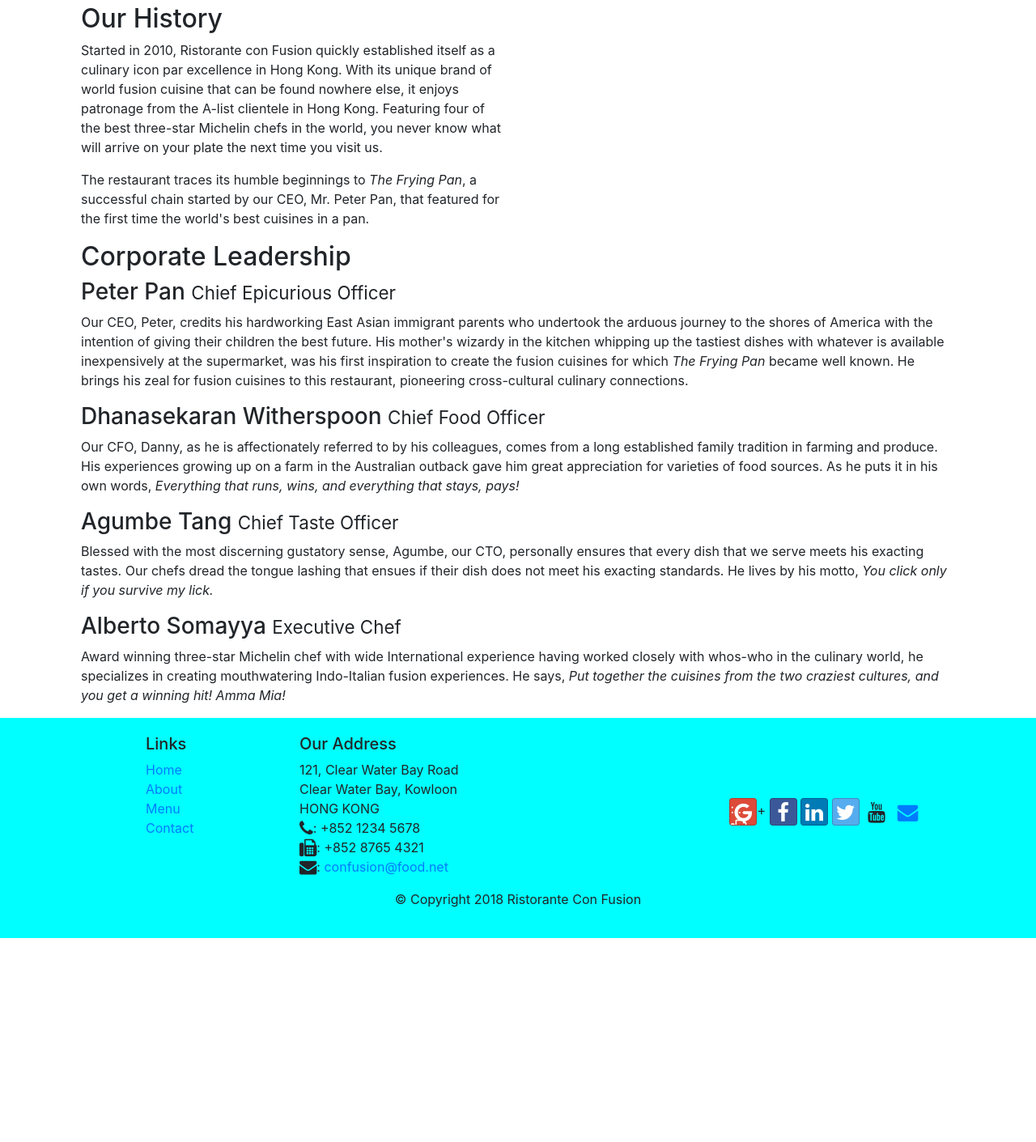
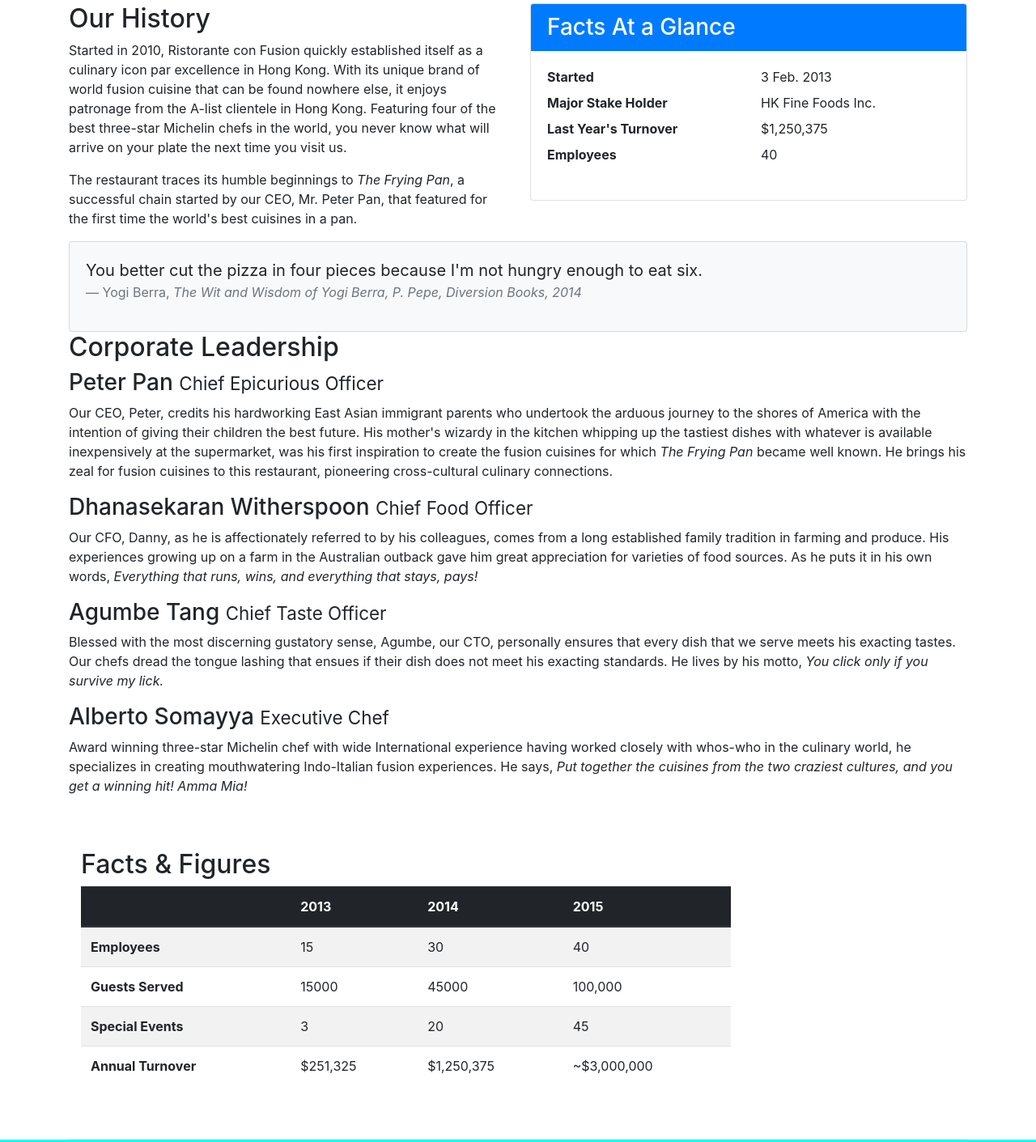
Before and after one commit to marcusmiguel/Front-End-Web-UI-Frameworks-and-Tools---Bootstrap-4, a website: page aboutus.html in a window 1280 px wide. Shown: the part 411-1822 px from the top of the page at 81% size. Before the commit the page ends 1570 px from the top, so only its background shows below. Drawn offline with nearby package versions, Linux system fonts and the light colour scheme.

Commit message:
Tables and Cards

```diff
--- a/aboutus.html
+++ b/aboutus.html
@@ -73,7 +73,7 @@
         </div>
       </div>
 
-      <div "row" "row-content">
+      <div class = "row" "row-content">
         <div class = "col-12 col-sm-6">
           <h2>Our History</h2>
           <p>
@@ -91,10 +91,38 @@
             cuisines in a pan.
           </p>
         </div>
-        <div></div>
+        <div class="col-12 col-sm-6">
+          <div class="card">
+              <h3 class="card-header bg-primary text-white">Facts At a Glance</h3>
+              <div class="card-body">
+                  <dl class="row">
+                      <dt class="col-6">Started</dt>
+                      <dd class="col-6">3 Feb. 2013</dd>
+                      <dt class="col-6">Major Stake Holder</dt>
+                      <dd class="col-6">HK Fine Foods Inc.</dd>
+                      <dt class="col-6">Last Year's Turnover</dt>
+                      <dd class="col-6">$1,250,375</dd>
+                      <dt class="col-6">Employees</dt>
+                      <dd class="col-6">40</dd>
+                  </dl>
+              </div>
+          </div>
+      </div>
+      <div class="col-12">
+        <div class="card card-body bg-light">
+            <blockquote class="blockquote">
+                <p class="mb-0">You better cut the pizza in four pieces because
+                    I'm not hungry enough to eat six.</p>
+                <footer class="blockquote-footer">Yogi Berra,
+                    <cite title="Source Title">The Wit and Wisdom of Yogi Berra,
+                    P. Pepe, Diversion Books, 2014</cite>
+                </footer>
+            </blockquote>
+        </div>
+    </div>
       </div>
 
-      <div "row" "row-content">
+      <div class ="row" "row-content">
         <div class = "col-12">
           <h2>Corporate Leadership</h2>
           <h3>Peter Pan <small>Chief Epicurious Officer</small></h3>
@@ -141,6 +169,54 @@
           </p>
         </div>
       </div>
+
+      <div class="row row-content">
+        <div class="col-12 col-sm-9">
+            <h2>Facts &amp; Figures</h2>
+            <div class="table-responsive">
+              <table class="table table-striped">
+                  <thead class="thead-dark">
+                      <tr>
+                          <th>&nbsp;</th>
+                          <th>2013</th>
+                          <th>2014</th>
+                          <th>2015</th>
+                      </tr>
+                  </thead>
+                  <tbody>
+                      <tr>
+                          <th>Employees</th>
+                          <td>15</td>
+                          <td>30</td>
+                          <td>40</td>
+                      </tr>
+                      <tr>
+                          <th>Guests Served</th>
+                          <td>15000</td>
+                          <td>45000</td>
+                          <td>100,000</td>
+                      </tr>
+                      <tr>
+                          <th>Special Events</th>
+                          <td>3</td>
+                          <td>20</td>
+                          <td>45</td>
+                      </tr>
+                      <tr>
+                          <th>Annual Turnover</th>
+                          <td>$251,325</td>
+                          <td>$1,250,375</td>
+                          <td>~$3,000,000</td>
+                      </tr>
+                  </tbody>
+              </table>
+          </div>
+        </div>
+         <div class="col-12 col-sm-3">
+
+        </div>
+      </div>
+
     </div>
 
     <footer class="footer">
```
